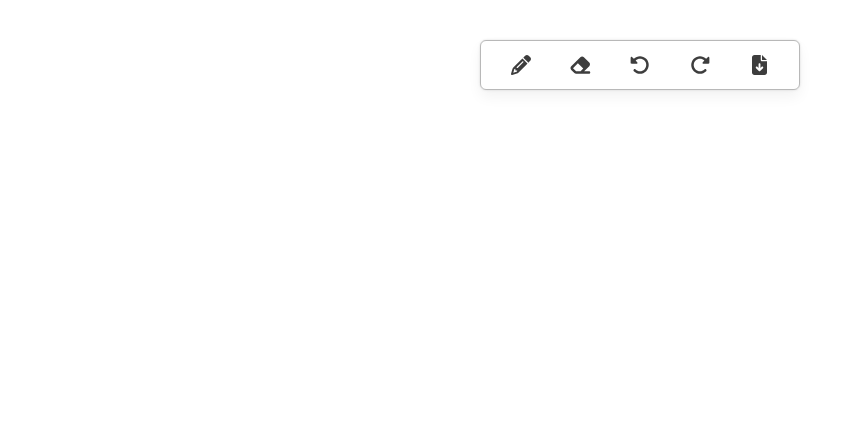
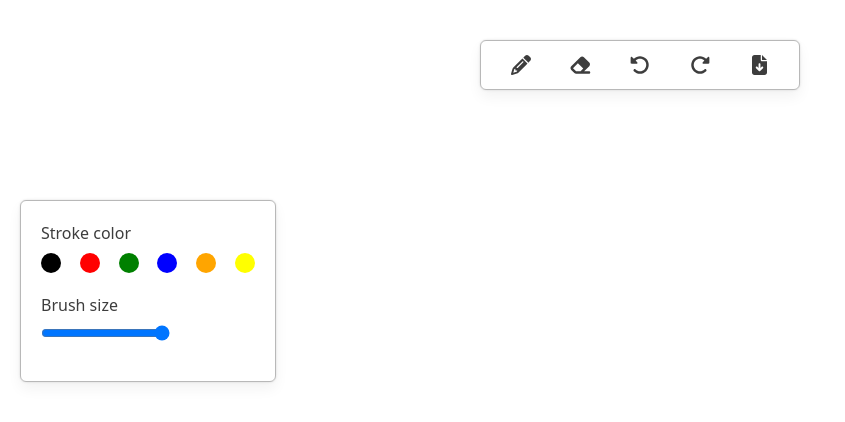
Before and after one commit to atharvarekhawar/sketch-book, a Next.js app: page / in a window 1280 px wide. Shown: the top 422 px of the page, without its empty margins (0-845 px from the left). Built offline with nearby package versions, Linux system fonts and the light colour scheme.

Commit message:
added ui of toolkit

```diff
--- a/src/components/ToolBox/index.js
+++ b/src/components/ToolBox/index.js
@@ -0,0 +1,36 @@
+import React from "react";
+import styles from "./index.module.css";
+import { COLORS } from "@/constants";
+const Toolbox = () => {
+    const updateBrushSize = (e) => { };
+    return (
+        <div className={styles.toolBoxContainer}>
+            <div className={styles.toolItem}>
+                <h4 className={styles.Text}>Stroke color</h4>
+                <div className={styles.itemContainer}>
+                    {
+                        COLORS.map((color)=>(
+                            <div key={color} className={ `${styles.colorBox} w-5 h-5 cursor-pointer rounded-full`} style={{backgroundColor:color}}></div>
+                        ))
+                    }
+                </div>
+            </div>
+            <div className={styles.toolItem}>
+                <h4 className={styles.Text}>Brush size</h4>
+                <div className={styles.itemContainer}>
+                    <input
+                        type="range"
+                        name="size"
+                        min={1}
+                        max={10}
+                        step={1}
+                        onChange={updateBrushSize}
+                        className="cursor-pointer"
+                    />
+                </div>
+            </div>
+        </div>
+    );
+};
+
+export default Toolbox;
--- a/src/components/ToolBox/index.module.css
+++ b/src/components/ToolBox/index.module.css
@@ -0,0 +1,27 @@
+.toolBoxContainer {
+  @apply p-5 absolute top-1/4 left-5 w-64 rounded-md;
+  box-shadow: theme("colors.shadow1");
+  border: 1px solid theme("colors.border1");
+  background-color: theme("colors.background1");
+
+  .Text {
+    font-size: 15   px;
+    color: theme("colors.text1");
+  }
+
+  .toolItem {
+    @apply mb-5 flex flex-col gap-2;
+
+    .itemContainer {
+      @apply flex justify-between;
+
+      .colorBox {
+        &:hover,
+        &.active {
+          border: 1.5px solid theme("colors.border2");
+          box-shadow: theme("colors.shadow2");
+        }
+      }
+    }
+  }
+}
--- /dev/null
+++ b/src/constants.js
@@ -0,0 +1,11 @@
+const COLORS = ["black", "red", "green", "blue", "orange", "yellow"];
+
+const MENU_ITEMS = {
+  PENCIL: "PENCIL",
+  ERASER: "ERASER",
+  UNDO: "UNDO",
+  REDO: "REDO",
+  DOWNLOAD: "DOWNLOAD",
+};
+
+export { COLORS, MENU_ITEMS };
--- a/src/pages/index.js
+++ b/src/pages/index.js
@@ -1,7 +1,10 @@
-import Menu from '../components/Menu/index'
-
+import Menu from "../components/Menu/index";
+import Toolbox from "../components/ToolBox/index";
 export default function Home() {
   return (
-    <Menu/>
-  )
+    <>
+      <Menu />
+      <Toolbox />
+    </>
+  );
 }
```
